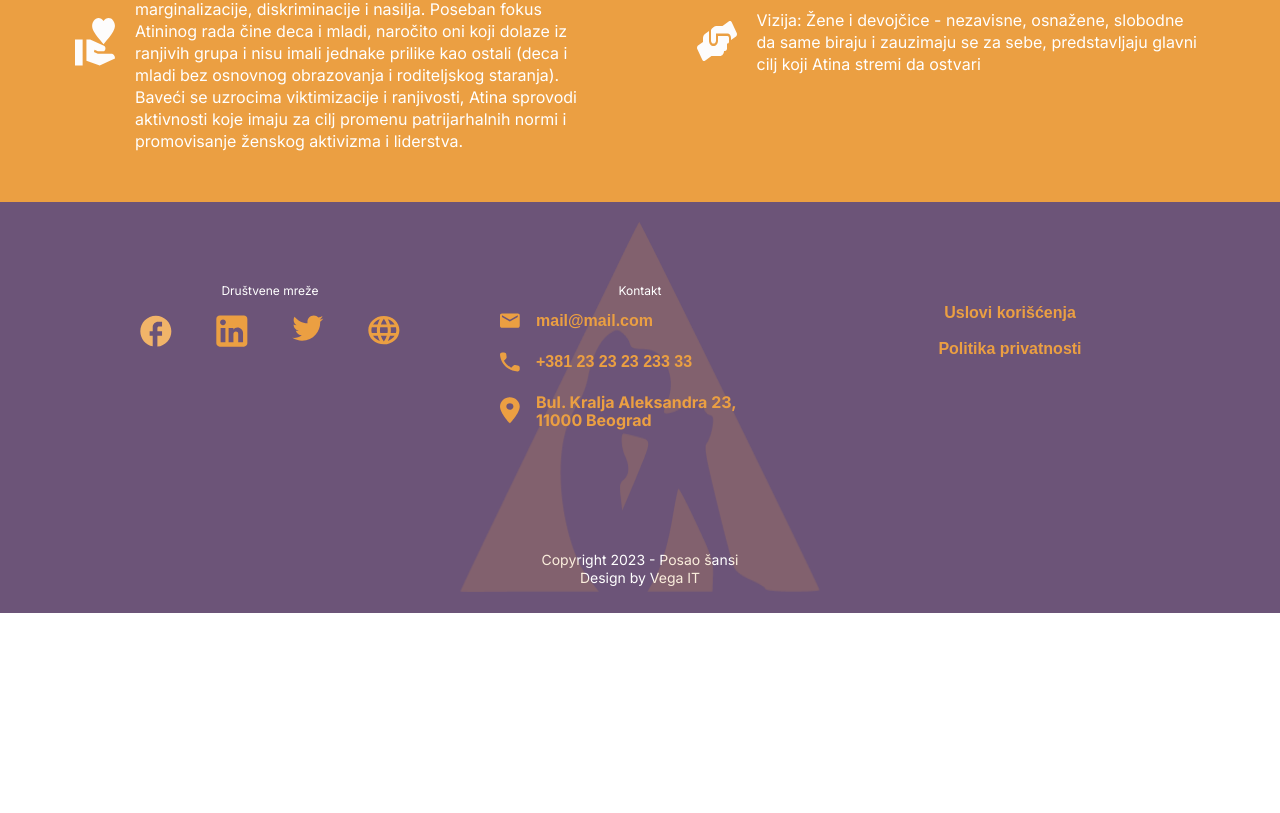
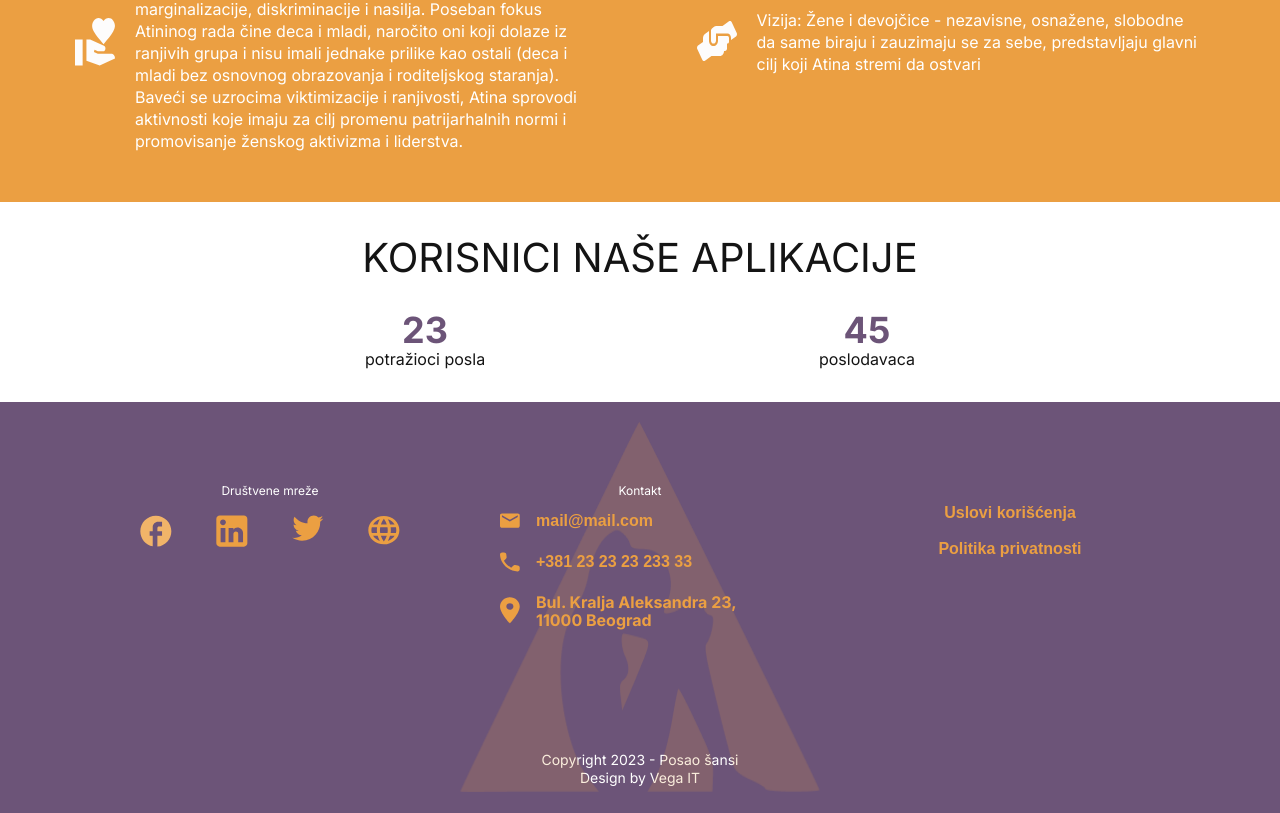
Before and after one commit to vegaitglobal/posao-sansi-website, a Next.js app in the folder opportunity_job_app/: page / in a window 1280 px wide. Shown: the part 957-1770 px from the top of the page. Before the commit the page ends 1570 px from the top, so only its background shows below. Built offline with nearby package versions, Linux system fonts and the light colour scheme.

Commit message:
Finish statistics module

```diff
--- a/opportunity_job_app/src/app/page.tsx
+++ b/opportunity_job_app/src/app/page.tsx
@@ -7,6 +7,7 @@ import { setLocalStorage } from "@/api/baseApi"
 import { AuthService } from "@/api/authService"
 import Banner from "../components/Banner/Banner"
 import Mission from "@/components/Mission/Mission";
+import Statistics from "@/components/Statistics/Statistics";
 
 type User = {
   token: string;
@@ -32,6 +33,7 @@ export default function Home() {
       <main>
           <Banner />
           <Mission />
+          <Statistics />
       </main>
       <Footer />
     </>
--- a/opportunity_job_app/src/components/Header/Header.scss
+++ b/opportunity_job_app/src/components/Header/Header.scss
@@ -1,7 +1,9 @@
 @import '../../scss/style.scss';
 .header {
+    position: relative;
     height: 94px;
     padding: 0 46px;
+    box-shadow: 0px 4px 4px 0px rgba($black, 0.25);
 }
 .header__container {
     display: flex;
@@ -59,7 +61,7 @@
 .header__nav-list {
     display: flex;
     @include media-breakpoint-down(md) {
-        display: none;
+        display: block;
         position: absolute;
         top: 58px;
         right: 0;
@@ -87,6 +89,7 @@
 
 }
 .header__nav-icon {
+    width: 20px;
     @include media-breakpoint-up(md) {
         display: none;
     }
--- /dev/null
+++ b/opportunity_job_app/src/components/Statistics/Statistics.scss
@@ -0,0 +1,42 @@
+@import '../../scss/style.scss';
+
+.statistics {
+    padding: 32px 0;
+}
+// .statistics__container {
+// }
+.statistics__title {
+    font-weight: 400;
+    text-align: center;
+    margin-bottom: 30px;
+}
+.statistics__holder {
+    max-width: 550px;
+    margin: 0 auto;
+    display: flex;
+    justify-content: space-between;
+    align-items: center;
+    @include media-breakpoint-down(sm) {
+        flex-direction: column;
+    }
+}
+.statistics__box {
+    display: block;
+    @include media-breakpoint-down(sm) {
+        &:first-child {
+            margin-bottom: 30px;
+        }
+    }
+}
+.statistics__box-number {
+    display: block;
+    text-align: center;
+    font-size: 36px;
+    font-weight: 700;
+    line-height: 36px;
+    color: $purple-primary;
+}
+.statistics__box-text {
+    display: block;
+    color: $black;
+}
--- /dev/null
+++ b/opportunity_job_app/src/components/Statistics/Statistics.tsx
@@ -0,0 +1,42 @@
+import "./Statistics.scss";
+
+type Employees = {
+ number: number;
+ text: string;
+};
+
+type Employeers = {
+ number: number;
+ text: string;
+};
+
+const employees: Employees[] = [
+ { number: 23, text: "potražioci posla" },
+];
+
+const employeers: Employeers[] = [{ number: 45, text: "poslodavaca" }];
+
+const Statistics = () => {
+ return (
+    <div className="statistics">
+        <div className="statistics__container">
+            <h3 className="statistics__title">KORISNICI NAŠE APLIKACIJE</h3>
+            <div className="statistics__holder">
+                {employees.map((employee, index) => (
+                <div key={index}  className="statistics__box">
+                    <span className="statistics__box-number">{employee.number}</span>
+                    <span className="statistics__box-text p">{employee.text}</span>
+                </div>
+                 ))}
+                 {employeers.map((employer, index) => (
+                <div key={index} className="statistics__box">
+                    <span className="statistics__box-number">{employer.number}</span>
+                    <span className="statistics__box-text p">{employer.text}</span>
+                </div>
+                ))}
+            </div>
+        </div>
+    </div>
+ );
+}
+export default Statistics;
--- a/opportunity_job_app/src/scss/base/_typography.scss
+++ b/opportunity_job_app/src/scss/base/_typography.scss
@@ -1,4 +1,5 @@
-h1 {
+h1,
+.h1 {
     @include media-breakpoint-up(md) {
         font-size: 48px;
         line-height: 56px;
@@ -9,7 +10,8 @@ h1 {
     }
 }
 
-h2 {
+h2,
+.h2 {
     @include media-breakpoint-up(md) {
         font-size: 48px;
         line-height: 53px;
@@ -20,7 +22,8 @@ h2 {
     }
 }
 
-h3 {
+h3,
+.h3 {
     @include media-breakpoint-up(md) {
         font-size: 40px;
         line-height: 48px;
@@ -31,7 +34,8 @@ h3 {
     }
 }
 
-p {
+p,
+.p {
     @include media-breakpoint-up(md) {
         font-size: 16px;
         line-height: 22px;
```
